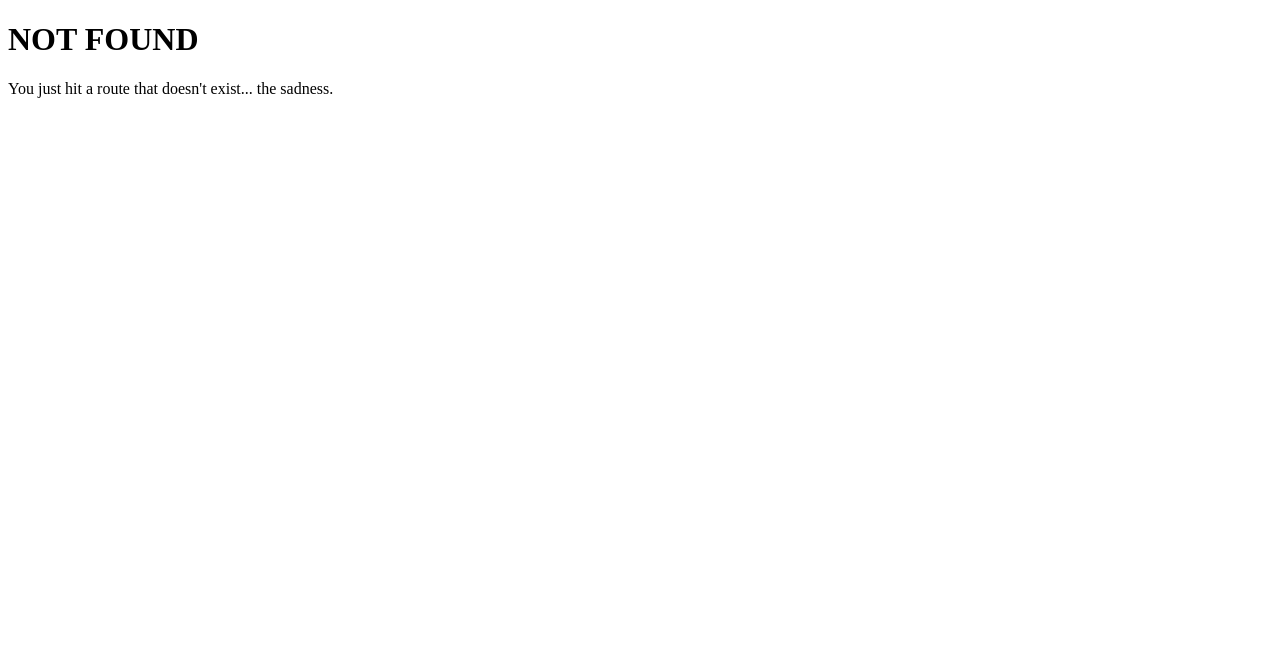
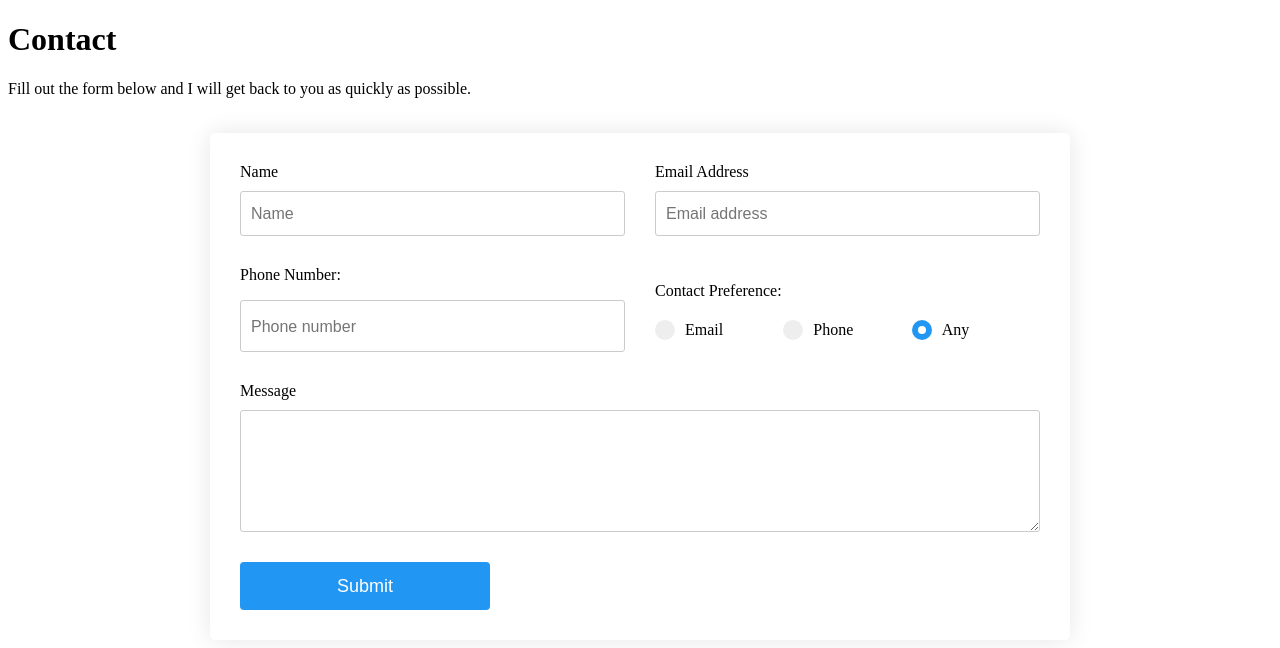
Before and after one commit to undeadinu/lottiemariephotography, a Gatsby site: page /contact in a window 1280 px wide. Before the commit this address had no page. Built offline with nearby package versions, Linux system fonts and the light colour scheme; Gatsby itself is replaced by a stand-in of ours.

Commit message:
added contact form and submit method

```diff
--- a/src/components/header/header.module.scss
+++ /dev/null
@@ -1,3 +0,0 @@
-.header {
-    padding: 30px 15px;
-}
--- a/src/components/navigation/navigation.js
+++ b/src/components/navigation/navigation.js
@@ -25,6 +25,7 @@ class Navigation extends React.Component {
         <nav>
           <ul>
               <li><Link onClick={this.toggleNavigation} to="/">Home</Link></li>
+              <li><Link onClick={this.toggleNavigation} to="/contact">Contact</Link></li>
           </ul>
         </nav>
       </div>
--- a/src/layouts/sass/master.scss
+++ b/src/layouts/sass/master.scss
@@ -27,8 +27,8 @@ h6, .h6 {
   font-family: $font-family-header;
 }
 
-h1, .h1 { font-size: 3em; }
-h2, .h2 { font-size: 2.25em; }
+h1, .h1 { font-size: 2.5em; }
+h2, .h2 { font-size: 2.1em; }
 
 a {
   text-decoration: none;
@@ -37,6 +37,13 @@ a {
 
 .text--center {
   text-align: center;
+}
+
+.siteTitle {
+  margin: 25px 0;
+  @include media (">=tablet") {
+    margin: 25px 0 35px 0;
+  }
 }
 
 /* GRID */
--- a/src/pages/404.js
+++ b/src/pages/404.js
@@ -1,7 +1,7 @@
 import React from 'react'
 
 const NotFoundPage = () => (
-  <div>
+  <div className="container">
     <h1>NOT FOUND</h1>
     <p>You just hit a route that doesn&#39;t exist... the sadness.</p>
   </div>
--- /dev/null
+++ b/src/pages/contact.js
@@ -0,0 +1,52 @@
+import React from 'react'
+
+import styles from './styles/contact.module.scss'
+
+const ContactPage = () => (
+    <div>
+        <div className="container">
+            <h1 className="text--center siteTitle">Contact</h1>
+            <p className="text--center">Fill out the form below and I will get back to you as quickly as possible.</p>
+            <form className={styles.formHolder} method="POST" action="https://www.enformed.io/krf46brt">
+                <div className={styles.formGroup}>
+                    <label>Name</label>
+                    <input name="name" className={styles.formControl} type="text" placeholder="Name"/>
+                </div>
+                <div className={styles.formGroup}>
+                    <label>Email Address</label>
+                    <input name="email" className={styles.formControl} type="text" placeholder="Email address"/>
+                </div>
+                <div className={styles.formGroup}>
+                    <label>Phone Number:</label>
+                    <input name="contact_number" className={styles.formControl} type="text" placeholder="Phone number"/>
+                </div>
+                <div className={styles.formGroup}>
+                    <p>Contact Preference:</p>
+                    <div className={styles.radioGroup}>
+                        <label className={styles.customCheckBox}>Email
+                            <input name="contact_preference" value="email" type="radio"/>
+                            <span className={styles.checkmark}></span>
+                        </label>
+                        <label className={styles.customCheckBox}>Phone
+                            <input name="contact_preference" value="phone" type="radio"/>
+                            <span className={styles.checkmark}></span>
+                        </label>
+                        <label className={styles.customCheckBox}>Any
+                            <input name="contact_preference" value="any" type="radio" checked/>
+                            <span className={styles.checkmark}></span>
+                        </label>
+                    </div>
+                </div>
+                <div className={`${styles.formGroup} ${styles.wideGroup}`}>
+                    <label>Message</label>
+                    <textarea name="message" className={styles.formControlTextArea} rows="4" cols="50"></textarea>
+                </div>
+                <div className={styles.formGroup}>
+                    <button type="submit"className={styles.submitButton}>Submit</button>
+                </div>
+            </form>
+        </div>
+    </div>
+)
+
+export default ContactPage
--- /dev/null
+++ b/src/pages/styles/contact.module.scss
@@ -0,0 +1,137 @@
+@import '~include-media/dist/include-media';
+@import '../../layouts/sass/partials/variables';
+
+.formHolder {
+    display: grid;
+    margin: 0 auto;
+    padding: 30px 20px;
+    border-radius: 5px;
+    margin-top: 35px;
+    box-shadow: 0 0 25px rgba(0,0,0,.1);
+    width: 100%;
+    grid-gap: 30px;
+    @include media(">=tablet") {
+        max-width: 550px;
+    }
+    @include media(">=large") {
+        padding: 30px;
+        max-width: 800px;
+        grid-template-columns: 1fr 1fr;
+    }
+}
+
+.radioGroup {
+    @include media(">=large") {
+        display: grid;
+        grid-template-columns: 1fr 1fr 1fr;
+    }
+}
+
+.wideGroup {
+    @include media(">=large") {
+        grid-column: span 2;
+    }
+}
+
+.formGroup {
+    display: grid;
+    grid-gap: 10px;
+}
+
+.formGroup p {
+    margin-bottom: 10px;
+}
+
+.formControl {
+    padding: 0 10px;
+    border: 1px solid #cbcbcb;
+    line-height: 43px;
+    border-radius: 3px;
+    font-size: 1em;
+    outline: none;
+    &:focus {
+        border-color: #2196F3;
+    }
+}
+
+.formControlTextArea {
+    padding: 12px 10px;
+    font-size: 1em;
+    border: 1px solid #cbcbcb;
+    line-height: 24px;
+    border-radius: 3px;
+    outline: none;
+    &:focus {
+        border-color: #2196F3;
+    }
+}
+
+.customCheckBox {
+    display: block;
+    position: relative;
+    padding-left: 30px;
+    margin-bottom: 12px;
+    line-height: 20px;
+    cursor: pointer;
+    font-size: 16px;
+    -webkit-user-select: none;
+    -moz-user-select: none;
+    -ms-user-select: none;
+    user-select: none;
+  }
+
+  .customCheckBox input {
+    position: absolute;
+    opacity: 0;
+  }
+
+  .checkmark {
+    position: absolute;
+    top: 0;
+    left: 0;
+    height: 20px;
+    width: 20px;
+    background-color: #eee;
+    border-radius: 50%;
+  }
+
+  .customCheckBox:hover input ~ .checkmark {
+    background-color: #ccc;
+  }
+
+  .customCheckBox input:checked ~ .checkmark {
+    background-color: #2196F3;
+  }
+
+  .checkmark:after {
+    content: "";
+    position: absolute;
+    display: none;
+  }
+
+  .customCheckBox input:checked ~ .checkmark:after {
+    display: block;
+  }
+
+  .customCheckBox .checkmark:after {
+    top: calc(50% - 4px);
+    left: calc(50% - 4px);
+    width: 8px;
+    height: 8px;
+    border-radius: 50%;
+    background: white;
+  }
+
+  .submitButton {
+    font-size: 18px;
+    padding: 15px 0;
+    line-height: 18px;
+    background-color: #2196f3;
+    border: none;
+    color: #fff;
+    border-radius: 4px;
+    cursor: pointer;
+    @include media(">=large") {
+        max-width: 250px;
+    }
+  }
```
Also changed, not shown: src/components/header/header.js (+5 -5 lines), src/components/navigation/navigation.module.scss (+4 -5 lines), src/layouts/index.js (+2 -5 lines), src/pages/index.js (+6 -2 lines).
